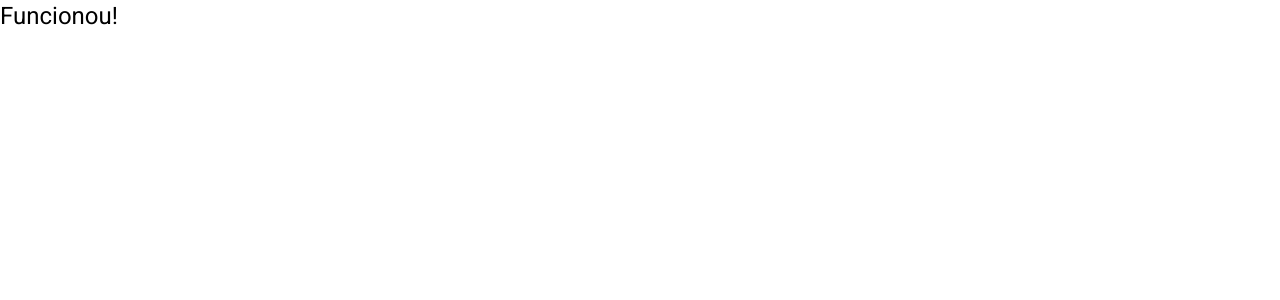
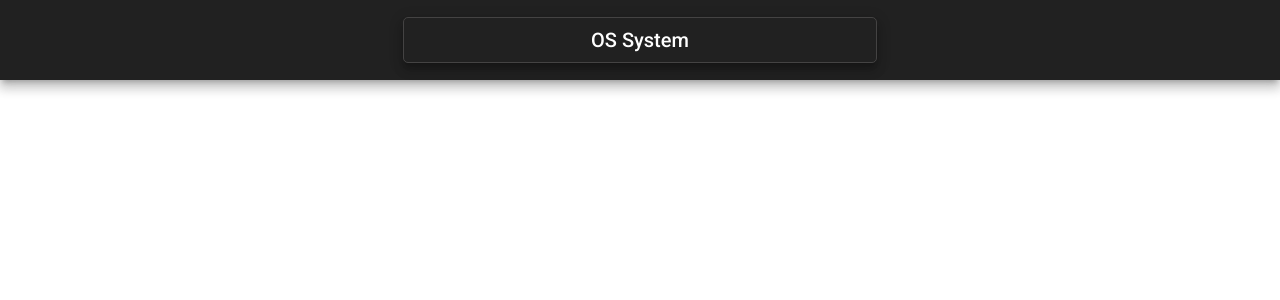
Before and after one commit to eduardoconceicao90/os-front, an Angular app: page / in a window 1280 px wide. Shown: the top 300 px of the page. Built offline with nearby package versions, Linux system fonts and the light colour scheme.

Commit message:
Gerando componente HEADER

```diff
--- a/src/app/app-routing.module.ts
+++ b/src/app/app-routing.module.ts
@@ -1,7 +1,9 @@
 import { NgModule } from '@angular/core';
 import { RouterModule, Routes } from '@angular/router';
 
-const routes: Routes = [];
+const routes: Routes = [
+
+];
 
 @NgModule({
   imports: [RouterModule.forRoot(routes)],
--- a/src/app/app.component.html
+++ b/src/app/app.component.html
@@ -1 +1 @@
-<h1>Funcionou!</h1>
+<app-header></app-header>
--- /dev/null
+++ b/src/app/views/components/template/header/header.component.css
@@ -0,0 +1,13 @@
+.header{
+    height: 10%;
+    display: flex;
+    align-items: center;
+    justify-content: center;
+}
+
+h1{
+    border: 1px solid rgb(68, 67, 67);
+    padding: .4rem 15%;
+    border-radius: 5px;
+
+}
--- /dev/null
+++ b/src/app/views/components/template/header/header.component.html
@@ -0,0 +1,3 @@
+<mat-toolbar class="header mat-elevation-z8">
+    <h1 class="mat-elevation-z8">OS System</h1>
+</mat-toolbar>
--- /dev/null
+++ b/src/app/views/components/template/header/header.component.ts
@@ -0,0 +1,15 @@
+import { Component, OnInit } from '@angular/core';
+
+@Component({
+  selector: 'app-header',
+  templateUrl: './header.component.html',
+  styleUrls: ['./header.component.css']
+})
+export class HeaderComponent implements OnInit {
+
+  constructor() { }
+
+  ngOnInit(): void {
+  }
+
+}
--- a/src/index.html
+++ b/src/index.html
@@ -2,7 +2,7 @@
 <html lang="en">
 <head>
   <meta charset="utf-8">
-  <title>OS Project</title>
+  <title>OS System</title>
   <base href="/">
   <meta name="viewport" content="width=device-width, initial-scale=1">
   <link rel="icon" type="image/x-icon" href="favicon.ico">
```
Also changed, not shown: src/app/app.module.ts (+29 -2 lines).
